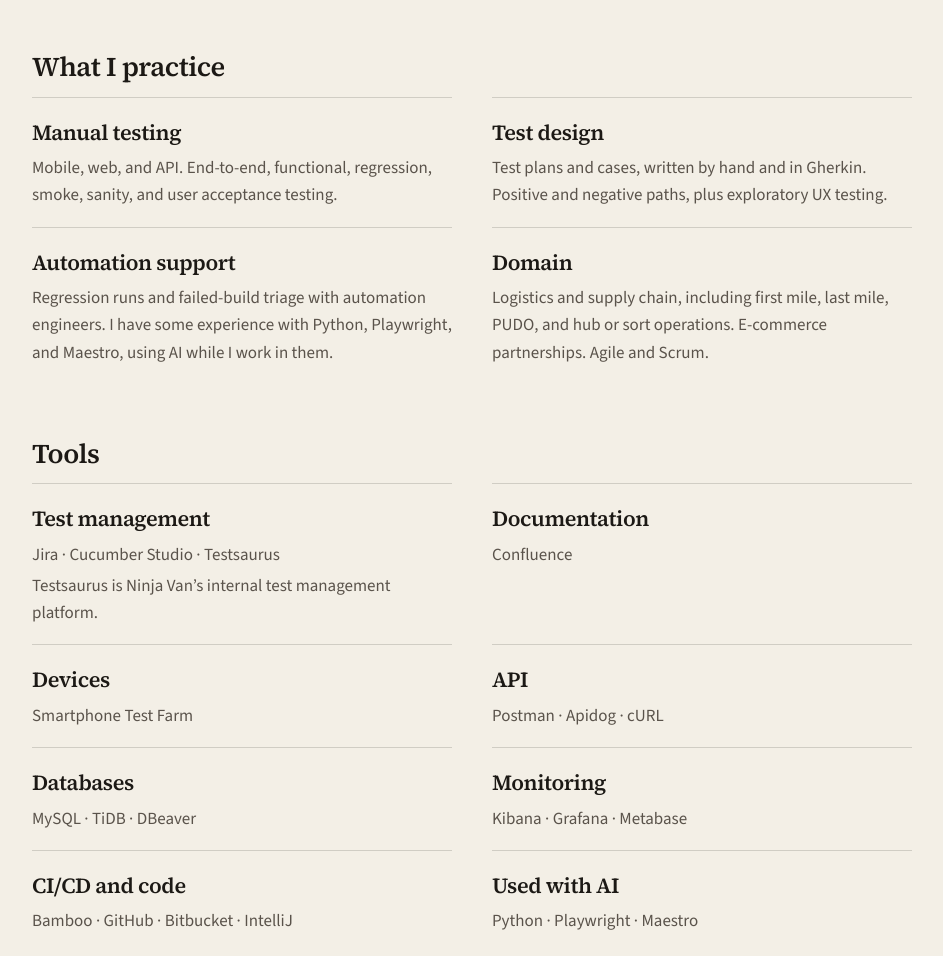
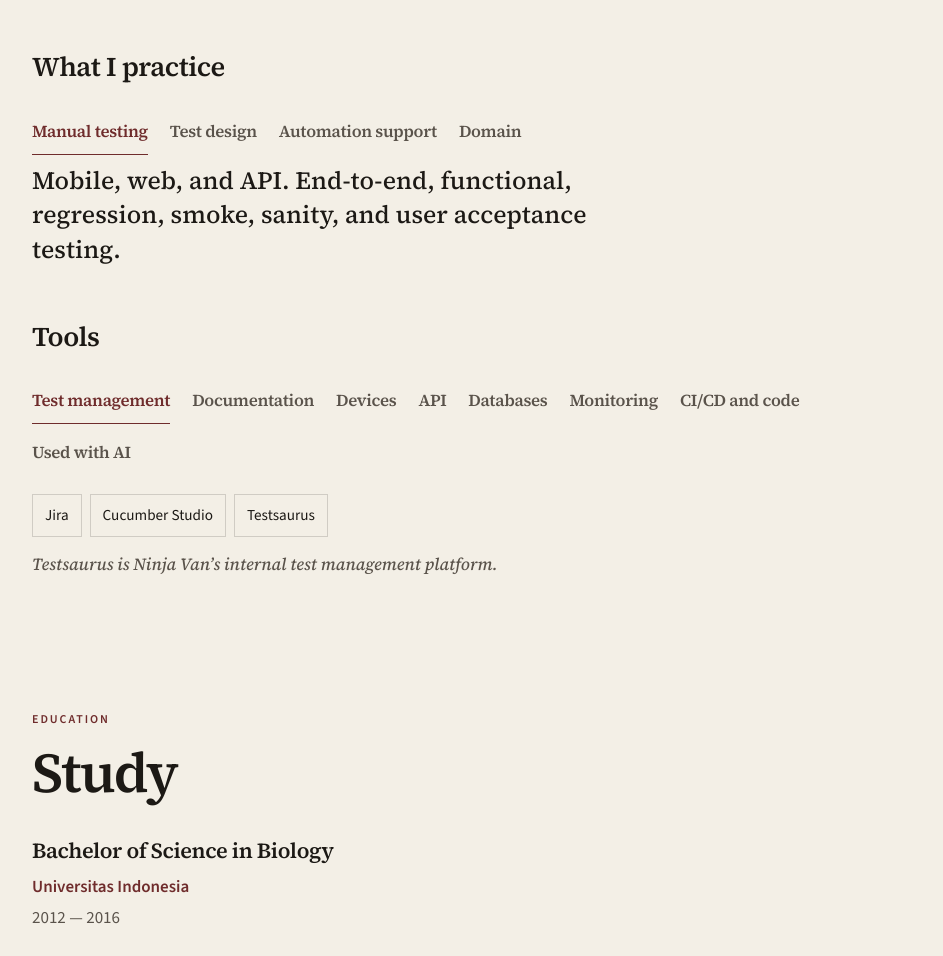
Before and after one commit to nadiafarahdhiba/work-resume, a plain HTML site: page index.html in a window 1280 px wide. Shown: the part 5189-6145 px from the top of the page, without its empty margins (168-1111 px from the left). Drawn offline with nearby package versions, Linux system fonts and the light colour scheme.

Commit message:
Let the practice and tool groups open one at a time.
A chosen category reveals its description or tool names, instead of listing every group at once.

Co-authored-by: Cursor <cursoragent@cursor.com>

```diff
--- a/css/styles.css
+++ b/css/styles.css
@@ -303,18 +303,72 @@ a { color: inherit; }
   letter-spacing: -0.02em;
 }
 
-.skill-list {
-  list-style: none;
-  margin: 8px 0 0;
-  padding: 0;
-  display: grid;
-  grid-template-columns: 1fr 1fr;
-  gap: 0 40px;
+.picker {
+  display: flex;
+  flex-wrap: wrap;
+  gap: 8px 22px;
+  margin-top: 22px;
 }
 
-.skill-list li {
-  padding: 18px 0;
-  border-top: 1px solid var(--line);
+.picker button {
+  appearance: none;
+  border: 0;
+  border-bottom: 1px solid transparent;
+  background: none;
+  padding: 8px 0;
+  min-height: 44px;
+  color: var(--muted);
+  font: 600 1.05rem/1 var(--serif);
+  letter-spacing: -0.02em;
+  cursor: pointer;
+}
+
+.picker button[aria-selected="true"] {
+  color: var(--accent);
+  border-bottom-color: var(--accent);
+}
+
+.practice-panel {
+  margin-top: 8px;
+  max-width: 40rem;
+  min-height: 5.5rem;
+}
+
+.practice-panel p {
+  margin: 0;
+  font-family: var(--serif);
+  font-size: clamp(1.25rem, 2vw, 1.55rem);
+  line-height: 1.4;
+  color: var(--ink);
+  animation: rise 0.45s ease;
+}
+
+.tool-panel { margin-top: 18px; min-height: 6.5rem; }
+
+.chips {
+  display: flex;
+  flex-wrap: wrap;
+  gap: 8px;
+}
+
+.chip {
+  border: 1px solid var(--line);
+  padding: 8px 12px;
+  font-size: 0.95rem;
+  animation: rise 0.4s ease both;
+}
+
+.tool-note {
+  margin: 14px 0 0;
+  max-width: 40rem;
+  color: var(--muted);
+  font-family: var(--serif);
+  font-style: italic;
+}
+
+@keyframes rise {
+  from { opacity: 0; transform: translateY(8px); }
+  to { opacity: 1; transform: none; }
 }
 
 .unfilled {
@@ -554,6 +608,9 @@ footer a { color: var(--accent); text-underline-offset: 3px; }
 
   .process h3,
   .process li.is-on h3 { transition: none; background-size: 0 0; }
+
+  .practice-panel p,
+  .chip { animation: none; }
 }
 
 @media print {
--- a/index.html
+++ b/index.html
@@ -70,7 +70,7 @@
       <p class="intro" data-field="skills.lead"></p>
       <ol class="process" data-process></ol>
       <h3 class="subhead" data-field="skills.groupsTitle"></h3>
-      <ul class="skill-list" data-skills></ul>
+      <div data-skills></div>
       <h3 class="subhead" data-field="toolsTitle"></h3>
       <div data-tools></div>
     </div>
--- a/js/main.js
+++ b/js/main.js
@@ -275,27 +275,80 @@ function fillProcess() {
   });
 }
 
+function makePicker(label) {
+  const picker = el("div", "picker");
+  picker.setAttribute("role", "tablist");
+  picker.setAttribute("aria-label", label);
+  return picker;
+}
+
+function showTab(buttons, index) {
+  buttons.forEach((button, step) => {
+    const on = step === index;
+    button.setAttribute("aria-selected", on ? "true" : "false");
+    button.tabIndex = on ? 0 : -1;
+  });
+}
+
 function fillSkills() {
-  const list = document.querySelector("[data-skills]");
-  RESUME.skills.groups.forEach((group) => {
-    const item = el("li");
-    item.append(el("h3", null, group.name));
-    item.append(el("p", null, group.detail));
-    list.append(item);
+  const slot = document.querySelector("[data-skills]");
+  const groups = RESUME.skills.groups;
+  const picker = makePicker(RESUME.skills.groupsTitle);
+  const panel = el("div", "practice-panel");
+  panel.id = "practice-panel";
+  panel.setAttribute("role", "tabpanel");
+  const buttons = groups.map((group, index) => {
+    const button = el("button", null, group.name);
+    button.type = "button";
+    button.id = `practice-tab-${index}`;
+    button.setAttribute("role", "tab");
+    button.setAttribute("aria-controls", panel.id);
+    return button;
   });
+  buttons.forEach((button) => picker.append(button));
+  const show = (index) => {
+    showTab(buttons, index);
+    panel.replaceChildren(el("p", null, groups[index].detail));
+    panel.setAttribute("aria-labelledby", buttons[index].id);
+  };
+  buttons.forEach((button, index) => button.addEventListener("click", () => show(index)));
+  slot.replaceChildren(picker, panel);
+  show(0);
 }
 
 function fillTools() {
   const slot = document.querySelector("[data-tools]");
-  const list = el("ul", "skill-list");
-  RESUME.tools.forEach((group) => {
-    const item = el("li");
-    item.append(el("h3", null, group.name));
-    item.append(el("p", null, group.items.join(" · ")));
-    if (group.note) item.append(el("p", null, group.note));
-    list.append(item);
+  const groups = RESUME.tools;
+  const picker = makePicker(RESUME.toolsTitle);
+  const panel = el("div", "tool-panel");
+  panel.id = "tool-panel";
+  panel.setAttribute("role", "tabpanel");
+  const buttons = groups.map((group, index) => {
+    const button = el("button", null, group.name);
+    button.type = "button";
+    button.id = `tool-tab-${index}`;
+    button.setAttribute("role", "tab");
+    button.setAttribute("aria-controls", panel.id);
+    return button;
   });
-  slot.append(list);
+  buttons.forEach((button) => picker.append(button));
+  const show = (index) => {
+    showTab(buttons, index);
+    const group = groups[index];
+    const chips = el("div", "chips");
+    group.items.forEach((name, chipIndex) => {
+      const chip = el("span", "chip", name);
+      chip.style.animationDelay = `${chipIndex * 70}ms`;
+      chips.append(chip);
+    });
+    const parts = [chips];
+    if (group.note) parts.push(el("p", "tool-note", group.note));
+    panel.replaceChildren(...parts);
+    panel.setAttribute("aria-labelledby", buttons[index].id);
+  };
+  buttons.forEach((button, index) => button.addEventListener("click", () => show(index)));
+  slot.replaceChildren(picker, panel);
+  show(0);
 }
 
 function fillJobs() {
```
